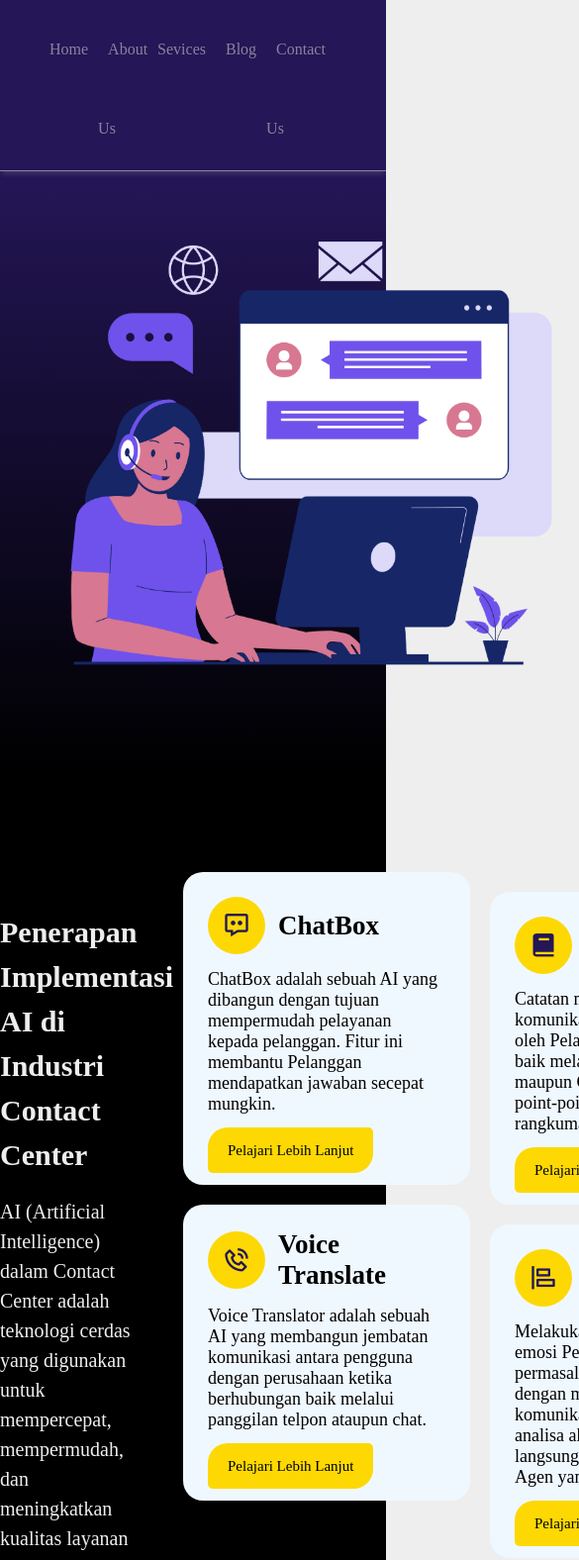
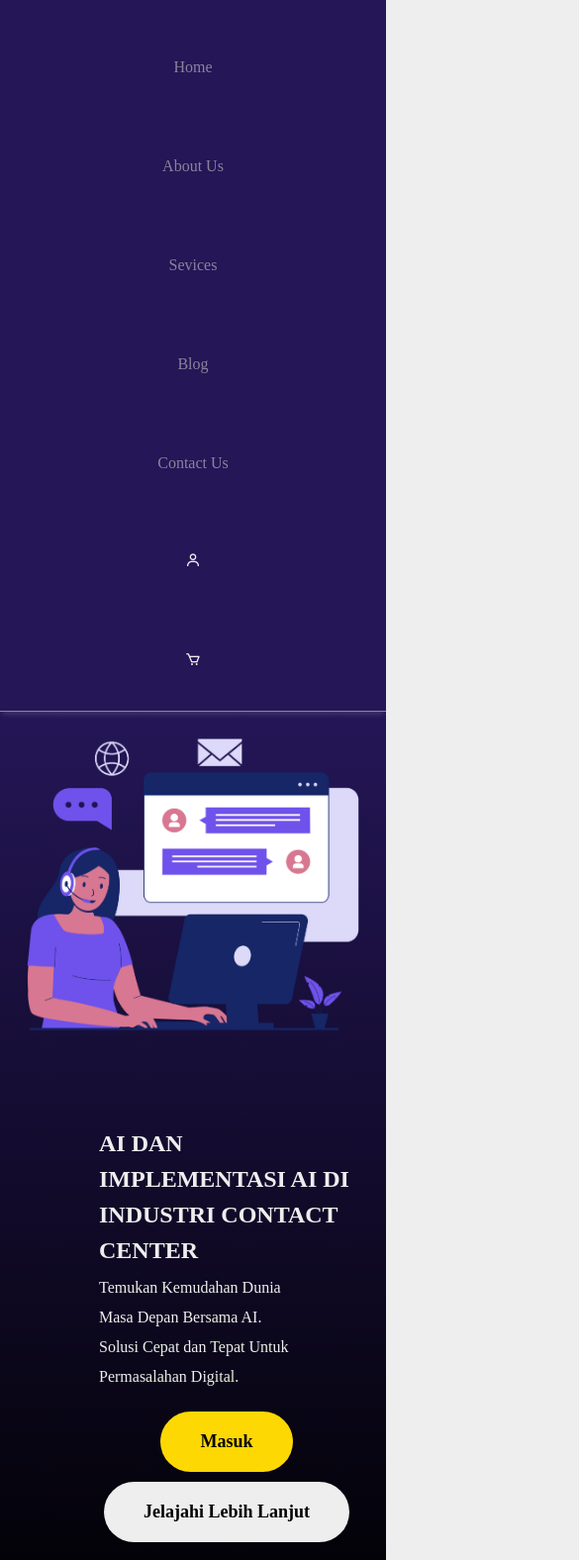
Before and after one commit to Reyzasan/TECHNOOWN_LandingPage, a plain HTML site: page index.html in a window 390 px wide. Shown: the part 72-1648 px from the top of the page at 99% size, 585 px wide, since content can reach past the window. Drawn offline with nearby package versions, Linux system fonts and the light colour scheme.

Commit message:
landingpage

```diff
--- a/landingspace.css
+++ b/landingspace.css
@@ -463,3 +463,129 @@ footer {
 .email i {
   font-size: 20px;
 }
+
+@media (max-width: 1000px) {
+    .wrapper,
+    .home,
+    .about,
+    .promotion,
+    .benerfit {
+      width: 90%;
+      flex-direction: column;
+      margin: auto;
+    }
+
+    .home img,
+    .promotion img {
+      width: 100%;
+      height: auto;
+      margin-bottom: 20px;
+    }
+
+    .description {
+      margin: 20px 0;
+    }
+
+    .button {
+      flex-direction: column;
+      align-items: flex-start;
+    }
+
+    .button .shop,
+    .button .explore,
+    .button .contact {
+      margin-bottom: 10px;
+    }
+
+    .konten3 {
+      flex-wrap: wrap;
+      justify-content: center;
+    }
+
+    .Implementasi {
+      flex-direction: column;
+      align-items: center;
+    }
+
+    .content {
+      flex-direction: column;
+      align-items: center;
+    }
+
+    .chatbox,
+    .voice,
+    .stock,
+    .note {
+      width: 90%;
+    }
+
+    .konten4 {
+      flex-wrap: wrap;
+      justify-content: center;
+    }
+
+    .company,
+    .service,
+    .product,
+    .contactcompany {
+      width: 90%;
+      margin: 10px 0;
+    }
+  }
+
+  /* RESPONSIVE FOR MOBILE */
+  @media (max-width: 576px) {
+    nav {
+      flex-direction: column;
+      text-align: center;
+    }
+
+    .logo {
+      float: none;
+      margin-bottom: 10px;
+    }
+
+    .link {
+      flex-direction: column;
+      float: none;
+    }
+
+    ul {
+      flex-direction: column;
+      margin: 0;
+      padding: 0;
+    }
+
+    ul li {
+      margin: 10px 0;
+    }
+
+    .home,
+    .promotion {
+      margin: 20px;
+    }
+
+    .description h1 {
+      font-size: 24px;
+      line-height: 36px;
+      width: 100%;
+    }
+
+    .description p {
+      font-size: 16px;
+    }
+
+    .button {
+      align-items: center;
+    }
+
+    .benefitai,
+    .aboutai,
+    .promotionai {
+      padding: 20px 10px;
+    }
+
+    .benerfit h1 {
+      font-size: 24px;
+    }
+  }
```
